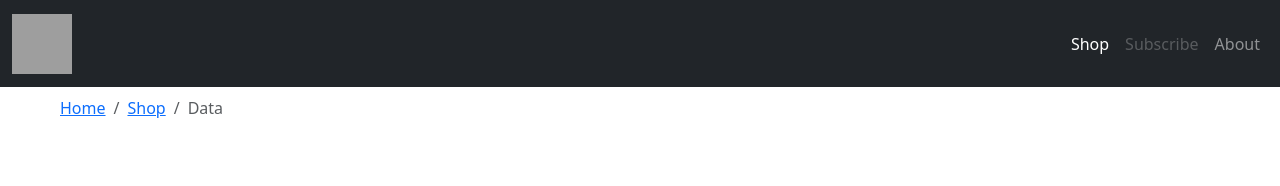
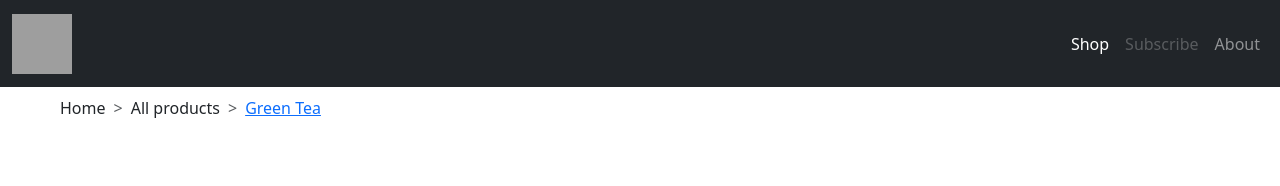
Before and after one commit to corso-giugno-talentform/angelo_rivera_esercizi_svolti, a plain HTML site: page Day10/E-Commerce/products.html in a window 1280 px wide. Shown: the top 186 px of the page. Drawn offline with nearby package versions, Linux system fonts and the light colour scheme; grey boxes are pictures that could not be loaded.

Commit message:
aggiornamento_esercizio_ecommerce

```diff
--- a/Day10/E-Commerce/products.html
+++ b/Day10/E-Commerce/products.html
@@ -96,11 +96,11 @@
     </header>
     <main class="container-fluid">
         <section class="p-5 mt-5">
-            <nav aria-label="breadcrumb">
+            <nav style="--bs-breadcrumb-divider: '>';" aria-label="breadcrumb">
                 <ol class="breadcrumb">
-                    <li class="breadcrumb-item"><a href="#">Home</a></li>
-                    <li class="breadcrumb-item"><a href="#">Shop</a></li>
-                    <li class="breadcrumb-item active" aria-current="page">Data</li>
+                    <li class="breadcrumb-item">Home</li>
+                    <li class="breadcrumb-item">All products</li>
+                    <li class="breadcrumb-item active" aria-current="page"><a href="#">Green Tea</a></li>
                 </ol>
             </nav>
             <div class="mt-5 p-5">
```
